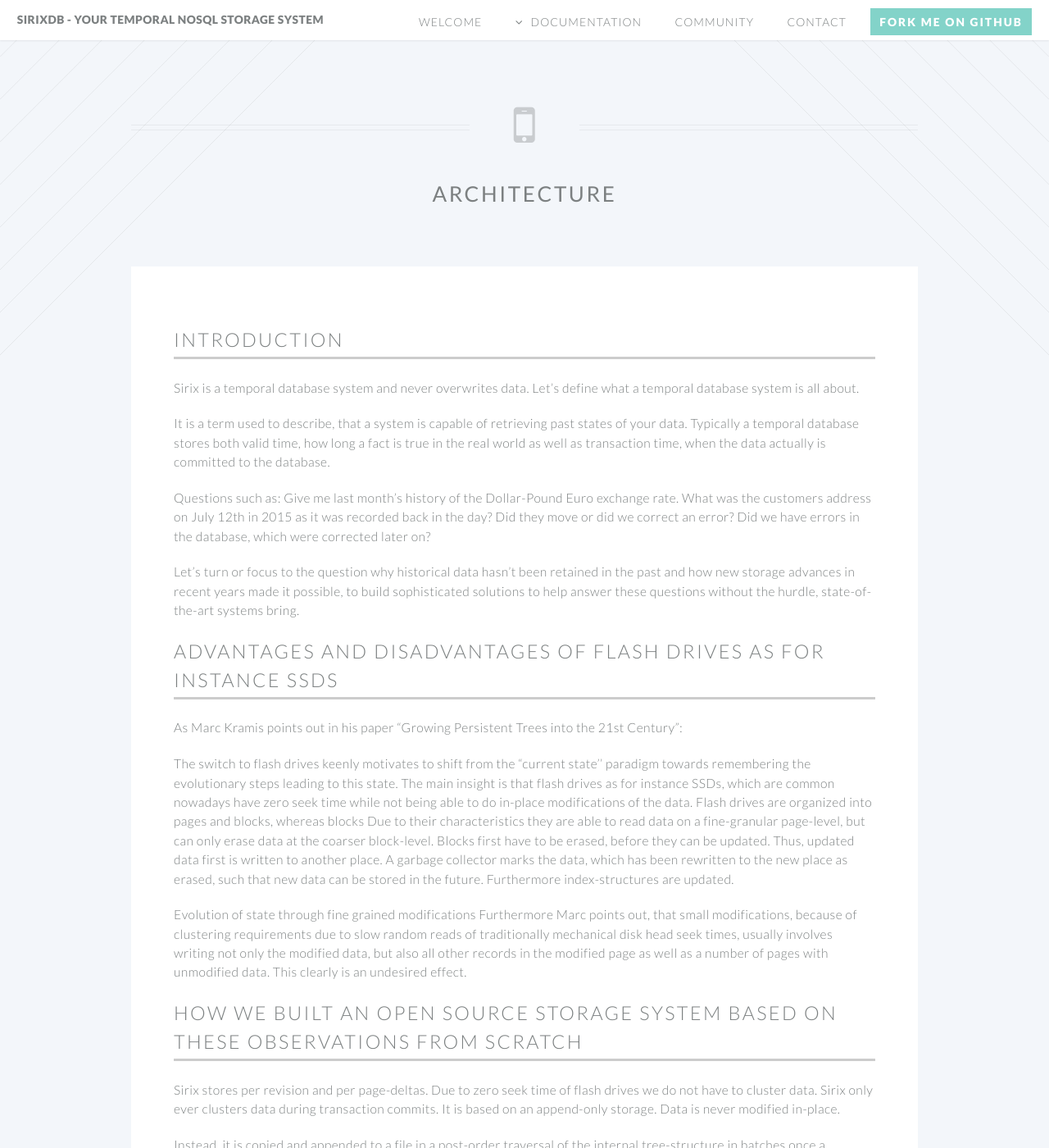
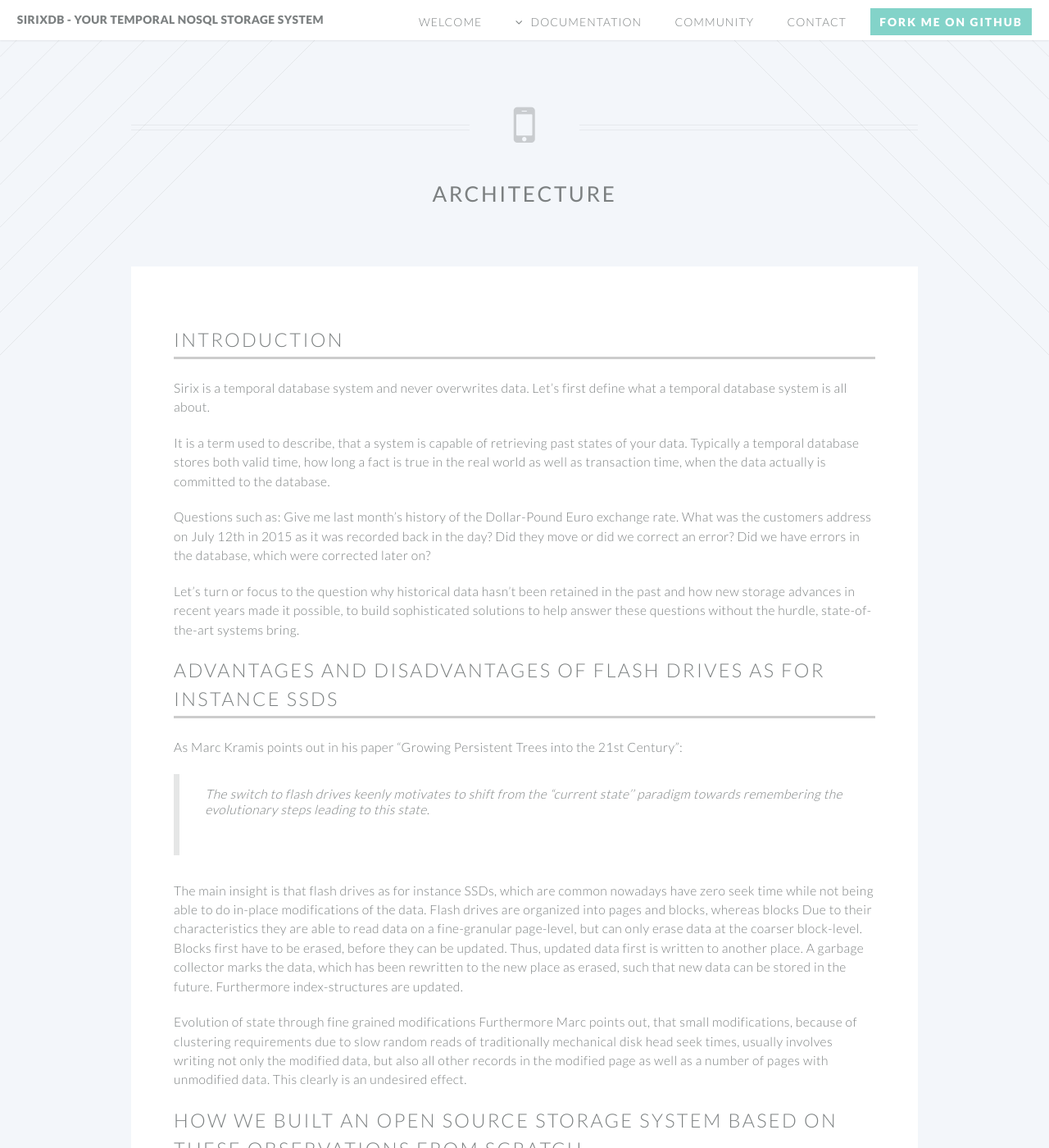
Before and after one commit to sirixdb/sirixdb.github.io, a Jekyll site: the page built from architecture.md, in a window 1280 px wide and 1400 px high. Shown: the whole window at 82% size. Built offline with Jekyll 4.4.1, drawn with Linux system fonts in a browser that asks for light colours; our own code applies the rules of GitHub Pages for plain Markdown files.

Commit message:
Update architecture.md

```diff
--- a/architecture.md
+++ b/architecture.md
@@ -4,7 +4,7 @@
 ---
 
 ## Introduction
-Sirix is a temporal database system and never overwrites data. Let's define what a temporal database system is all about.
+Sirix is a temporal database system and never overwrites data. Let's first define what a temporal database system is all about.
 
 It is a term used to describe, that a system is capable of retrieving past states of your data. Typically a temporal database stores both valid time, how long a fact is true in the real world as well as transaction time, when the data actually is committed to the database.
 
@@ -15,7 +15,8 @@
 ## Advantages and disadvantages of flash drives as for instance SSDs
 As Marc Kramis points out in his paper “Growing Persistent Trees into the 21st Century”:
 
-The switch to flash drives keenly motivates to shift from the “current state’’ paradigm towards remembering the evolutionary steps leading to this state.
+> The switch to flash drives keenly motivates to shift from the “current state’’ paradigm towards remembering the evolutionary steps leading to this state.
+
 The main insight is that flash drives as for instance SSDs, which are common nowadays have zero seek time while not being able to do in-place modifications of the data. Flash drives are organized into pages and blocks, whereas blocks Due to their characteristics they are able to read data on a fine-granular page-level, but can only erase data at the coarser block-level. Blocks first have to be erased, before they can be updated. Thus, updated data first is written to another place. A garbage collector marks the data, which has been rewritten to the new place as erased, such that new data can be stored in the future. Furthermore index-structures are updated.
 
 Evolution of state through fine grained modifications
```
